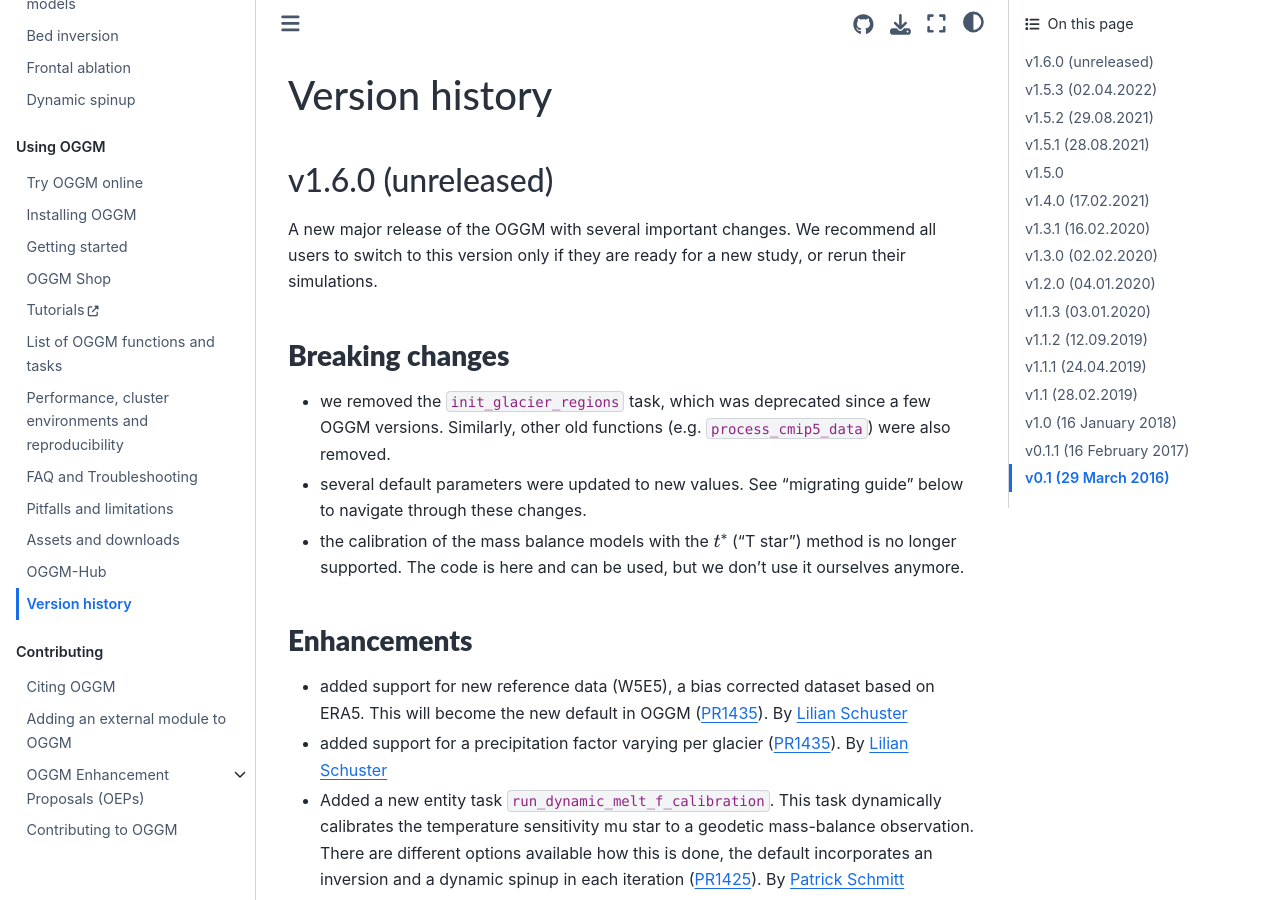
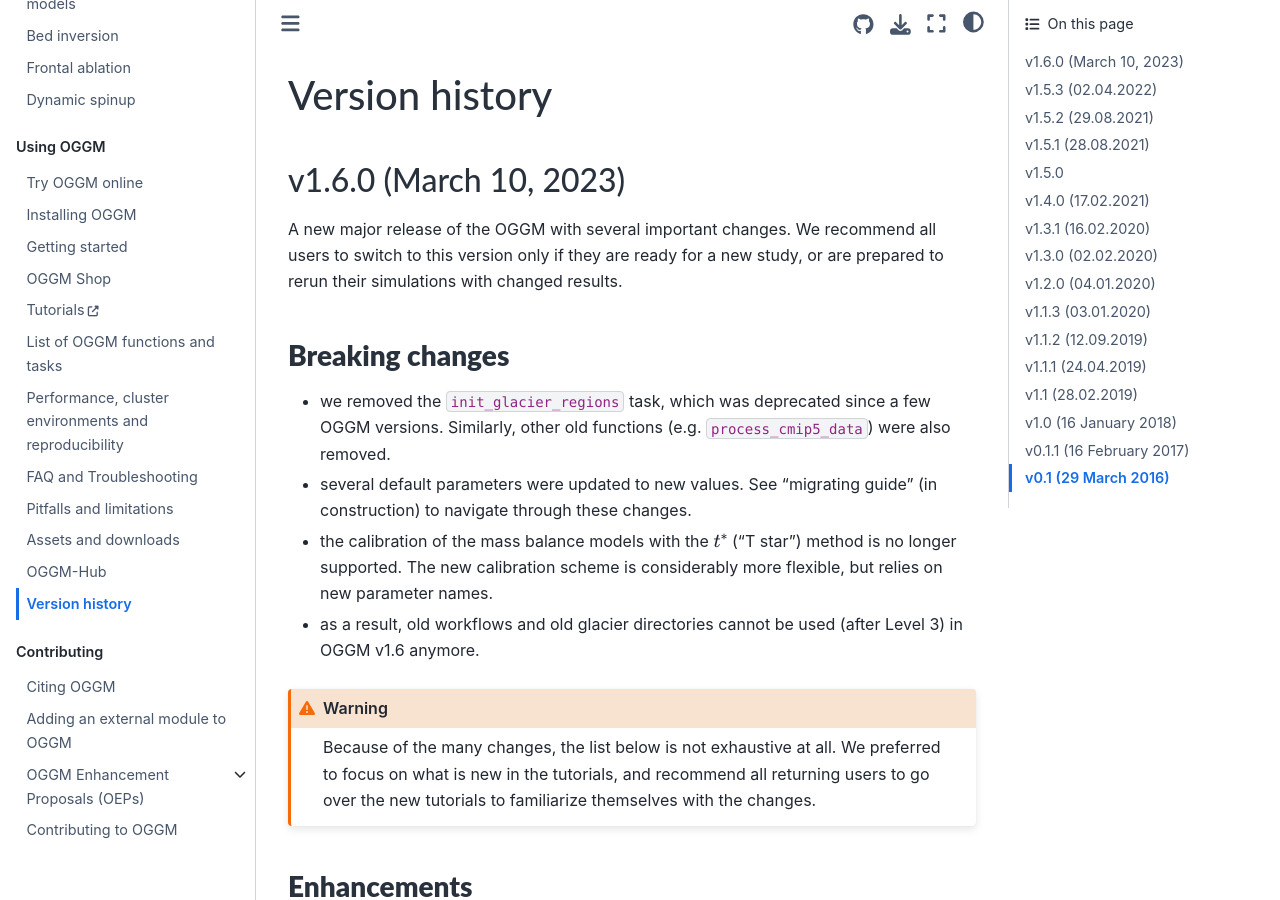
Before and after one commit to OGGM/oggm, a Sphinx documentation site: the page built from docs/whats-new.rst, in a window 1280 px wide and 900 px high. Built offline with Sphinx 7.4.7 and the Sphinx Book theme 1.1.4, drawn with Linux system fonts in a browser that asks for light colours; the version number could not be read and is left out; some of the changed text lies outside the part shown.

Commit message:
Release v1.6.0

```diff
--- a/docs/conf.py
+++ b/docs/conf.py
@@ -423,7 +423,7 @@ intersphinx_mapping = {
 
 # -- OGGM Stuffs ----------------------------------------------------
 
-text_version = ('.. warning:: \n\n'
+text_version = ('.. note:: \n\n'
                 '  **This is the model documentation for users and developers '
                 'as of version {}**. '
                 'For the documentation of the latest (cutting-edge) '
@@ -431,7 +431,7 @@ text_version = ('.. warning:: \n\n'
                 '<http://docs.oggm.org/en/latest/>`_.\n'
                 ''.format(oggm.__version__))
 
-text_dev = ('.. warning:: \n\n'
+text_dev = ('.. note:: \n\n'
             '  **This is the model documentation for users and developers of '
             'the latest (cutting-edge) repository version**. For the '
             'documentation of the latest stable release, visit '
--- a/docs/mass-balance-16guide.rst
+++ b/docs/mass-balance-16guide.rst
@@ -3,4 +3,4 @@
 For returning users: transition from OGGM 1.5 to 1.6
 ====================================================
 
-TODO
+In construction.
--- a/docs/mass-balance-monthly.rst
+++ b/docs/mass-balance-monthly.rst
@@ -40,7 +40,8 @@ Calibration
    spend some time in getting familiar with the calibration procedure in
    order to adapt it for their own purposes.
 
-TODO
+Visit the new `mass balance calibration tutorial <https://oggm.org/tutorials/master/notebooks/advanced/massbalance_calibration.html>`_
+for an overview.
 
 Notes
 -----
--- a/docs/whats-new.rst
+++ b/docs/whats-new.rst
@@ -3,12 +3,12 @@
 Version history
 ===============
 
-v1.6.0 (unreleased)
--------------------
+v1.6.0 (March 10, 2023)
+-----------------------
 
 A new major release of the OGGM with several important changes. We recommend
 all users to switch to this version only if they are ready for a new study,
-or rerun their simulations.
+or are prepared to rerun their simulations with changed results.
 
 Breaking changes
 ~~~~~~~~~~~~~~~~
@@ -17,10 +17,18 @@ Breaking changes
   a few OGGM versions. Similarly, other old functions
   (e.g. ``process_cmip5_data``) were also removed.
 - several default parameters were updated to new values. See "migrating guide"
-  below to navigate through these changes.
+  (in construction) to navigate through these changes.
 - the calibration of the mass balance models with the :math:`t^*` ("T star")
-  method is no longer supported. The code is here and can be used, but we
-  don't use it ourselves anymore.
+  method is no longer supported. The new calibration scheme is considerably
+  more flexible, but relies on new parameter names.
+- as a result, old workflows and old glacier directories cannot be used (after
+  Level 3) in OGGM v1.6 anymore.
+
+.. warning::
+
+    Because of the many changes, the list below is not exhaustive at all. We
+    preferred to focus on what is new in the tutorials, and recommend all returning
+    users to go over the new tutorials to familiarize themselves with the changes.
 
 Enhancements
 ~~~~~~~~~~~~
@@ -98,10 +106,6 @@ Bug fixes
   list of DEM sources. (:pull:`1506`).
   By `Daniel Otto <https://github.com/d-otto>`_
 
-Migrating guide
-~~~~~~~~~~~~~~~
-
-Some text here.
 
 v1.5.3 (02.04.2022)
 -------------------
```
Also changed, not shown: docs/index.rst (+13 -0 lines), docs/shop.rst (+5 -5 lines).
